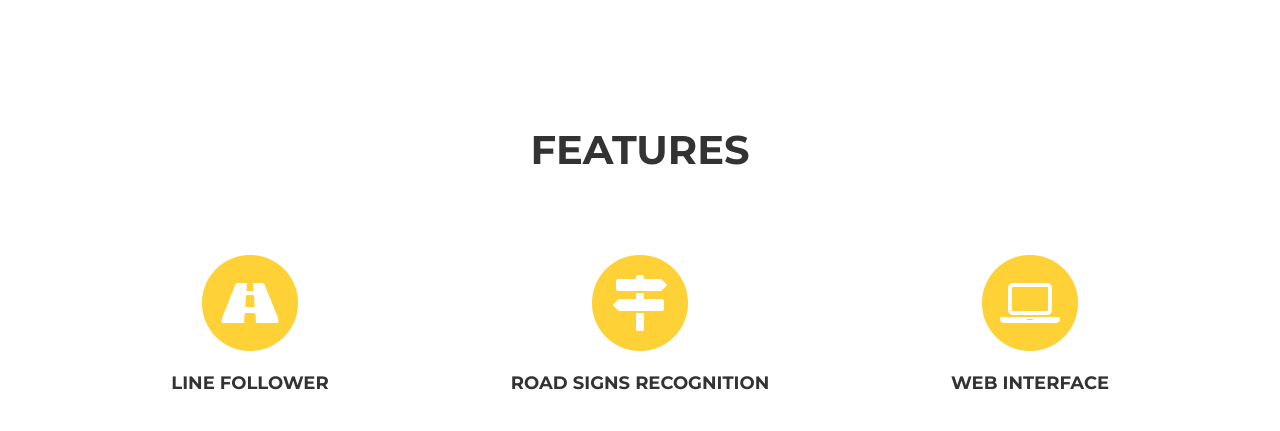
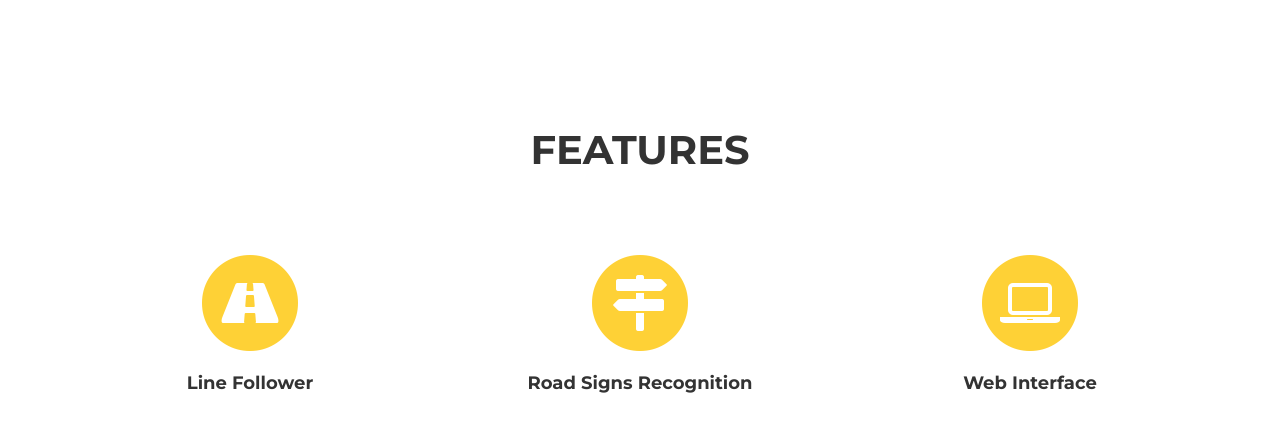
Before and after one commit to carduberry/carduberry, a website: page docs/index.html in a window 1280 px wide. Shown: the part 780-1211 px from the top of the page. Drawn offline with nearby package versions, Linux system fonts and the light colour scheme; a web font is replaced by a local one.

Commit message:
Update index.html

```diff
--- a/docs/index.html
+++ b/docs/index.html
@@ -74,7 +74,7 @@
             <div class="intro-text">
                 <div class="intro-heading">CArduBerry</div>
                 <div class="intro-lead-in">An Intelligent Moving Car Prototype</div>
-                <a href="#services" class="page-scroll btn btn-xl">Learn More</a>
+                <a href="https://github.com/carduberry/carduberry" class="page-scroll btn btn-xl">Learn More</a>
             </div>
         </div>
     </header>
@@ -94,7 +94,7 @@
                         <i class="fa fa-circle fa-stack-2x text-primary"></i>
                         <i class="fa fa-road fa-stack-1x fa-inverse"></i>
                     </span>
-                    <h4 class="service-heading">LINE FOLLOWER</h4>
+                    <h4 class="service-heading">Line Follower</h4>
                     <p class="text-muted"></p>
                 </div>
                 <div class="col-md-4">
@@ -102,7 +102,7 @@
                         <i class="fa fa-circle fa-stack-2x text-primary"></i>
                         <i class="fa fa-map-signs fa-stack-1x fa-inverse"></i>
                     </span>
-                    <h4 class="service-heading">ROAD SIGNS RECOGNITION</h4>
+                    <h4 class="service-heading">Road Signs Recognition</h4>
                     <p class="text-muted"></p>
                 </div>
                 <div class="col-md-4">
@@ -110,7 +110,7 @@
                         <i class="fa fa-circle fa-stack-2x text-primary"></i>
                         <i class="fa fa-laptop fa-stack-1x fa-inverse"></i>
                     </span>
-                    <h4 class="service-heading">WEB INTERFACE</h4>
+                    <h4 class="service-heading">Web Interface</h4>
                     <p class="text-muted"></p>
                 </div>
             </div>
```
